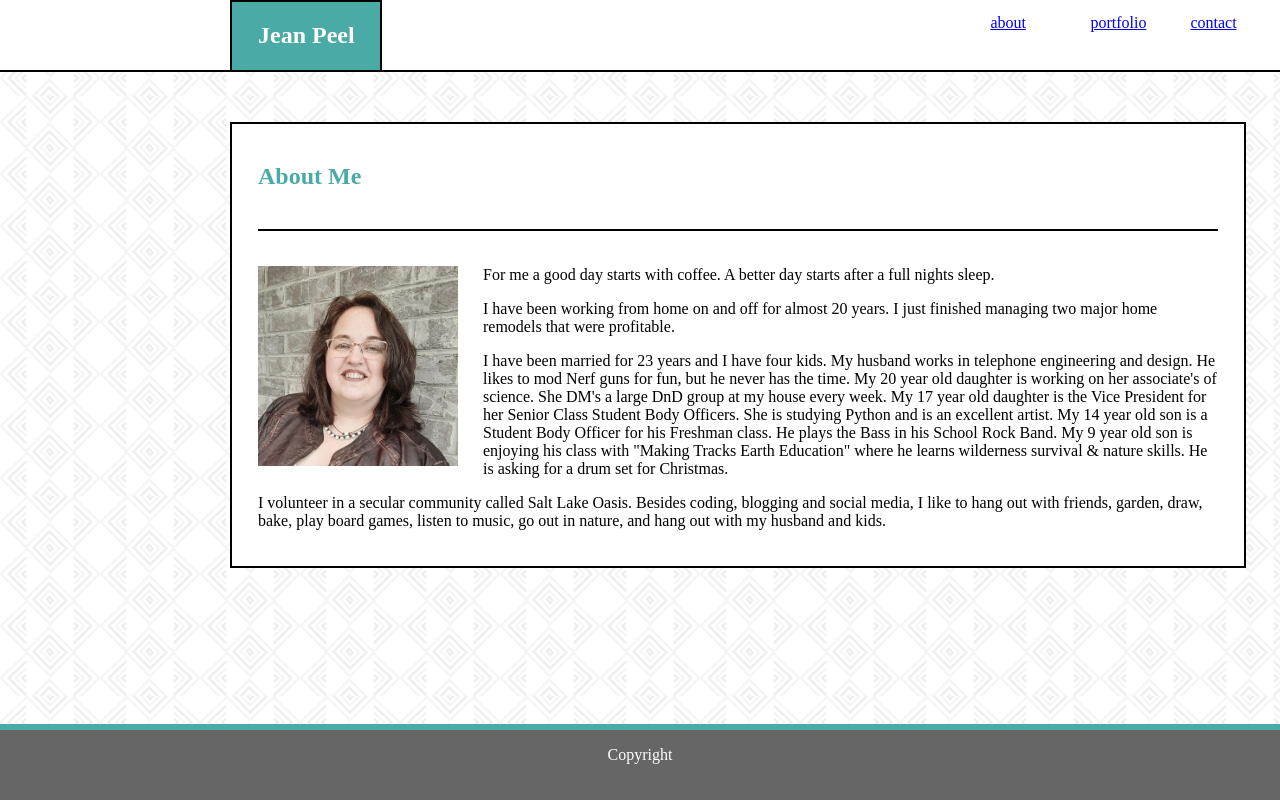
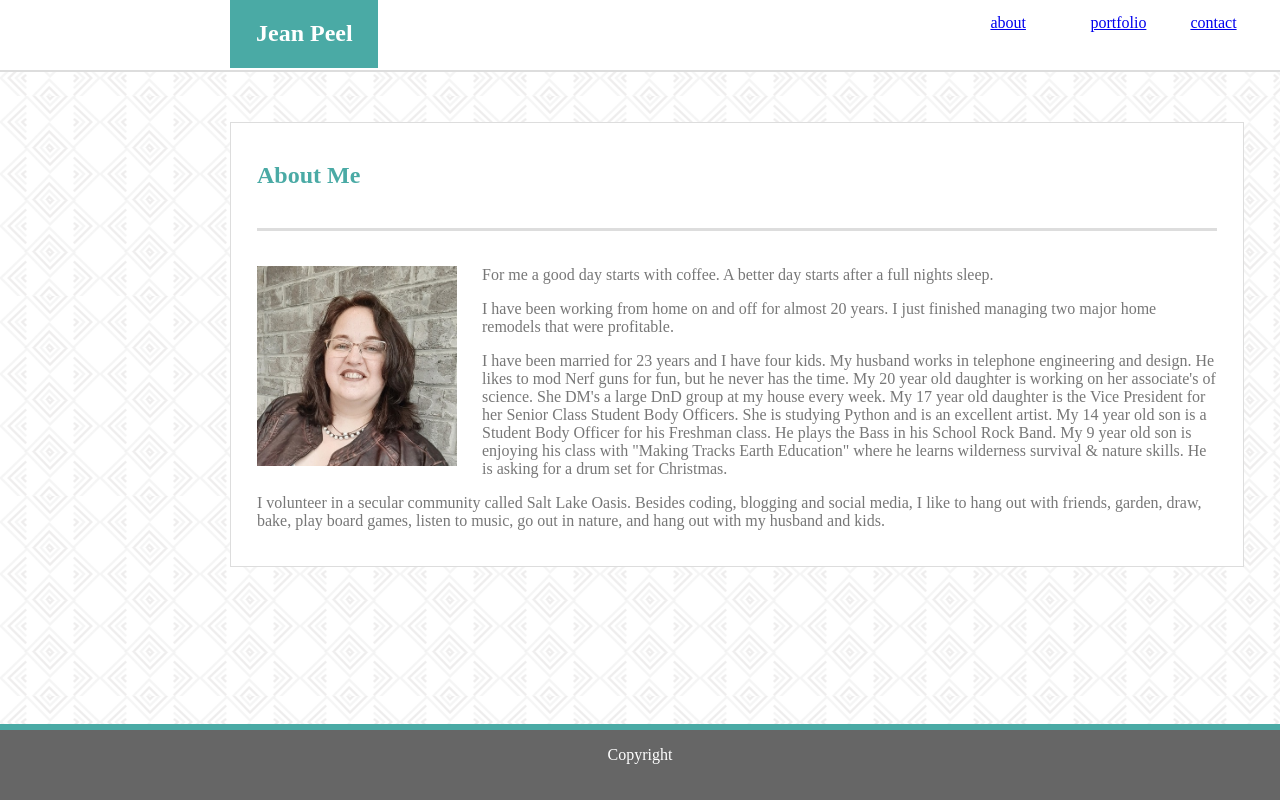
Before and after one commit to JeanPeel/Basic-Portfolio, a plain HTML site: page index.html in a window 1280 px wide. Drawn offline with Linux system fonts and the light colour scheme.

Commit message:
fixed border and text color

```diff
--- a/assets/css/style.css
+++ b/assets/css/style.css
@@ -1,13 +1,13 @@
 #nav-bar {
     position: relative;
-    border-bottom: 2px solid black;
+    border-bottom: 2px solid #dddddd;
     height: 70px;
     background-color: #ffffff;
+    color: #777777;
   }
 
   #jp-header{
     height: 68px;
-    border: 2px solid black;
     position: absolute;
     left: 18%;
     padding-left: 2%;
@@ -48,7 +48,7 @@
 
   #main-section {
     width: 960px;
-    border: 2px solid black;
+    border: 1px solid #dddddd;
     margin-top: 50px;
     margin-bottom: 50px;
     margin-left: 18%;
@@ -59,7 +59,7 @@
   }
 
   #title {
-    border-bottom: 2px solid black;
+    border-bottom: 3px solid #dddddd;
     padding-top: 2%;
     padding-bottom: 2%;
     color: #4aaaa5;
@@ -68,6 +68,7 @@
   article {
     padding-top: 2%;
     padding-bottom: 2%;
+    color: #777777;
   }
 
   img {
```
